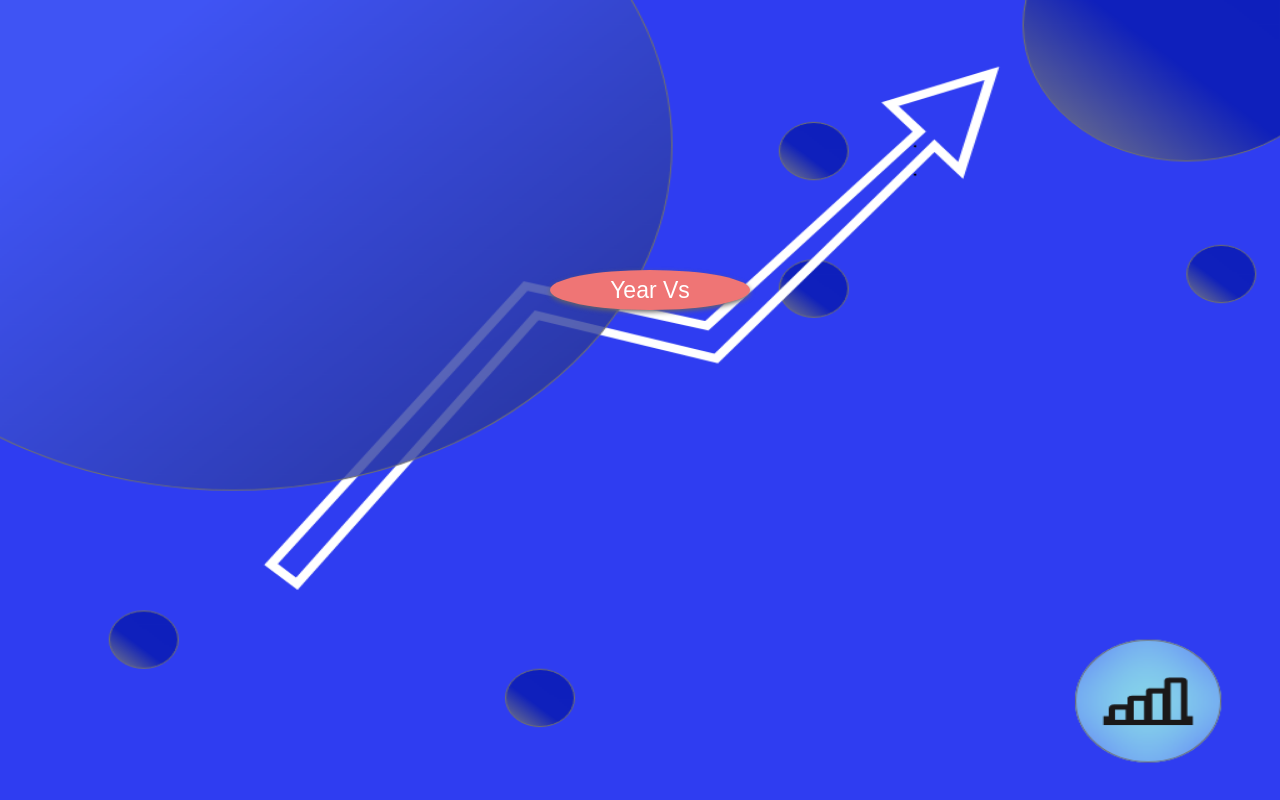
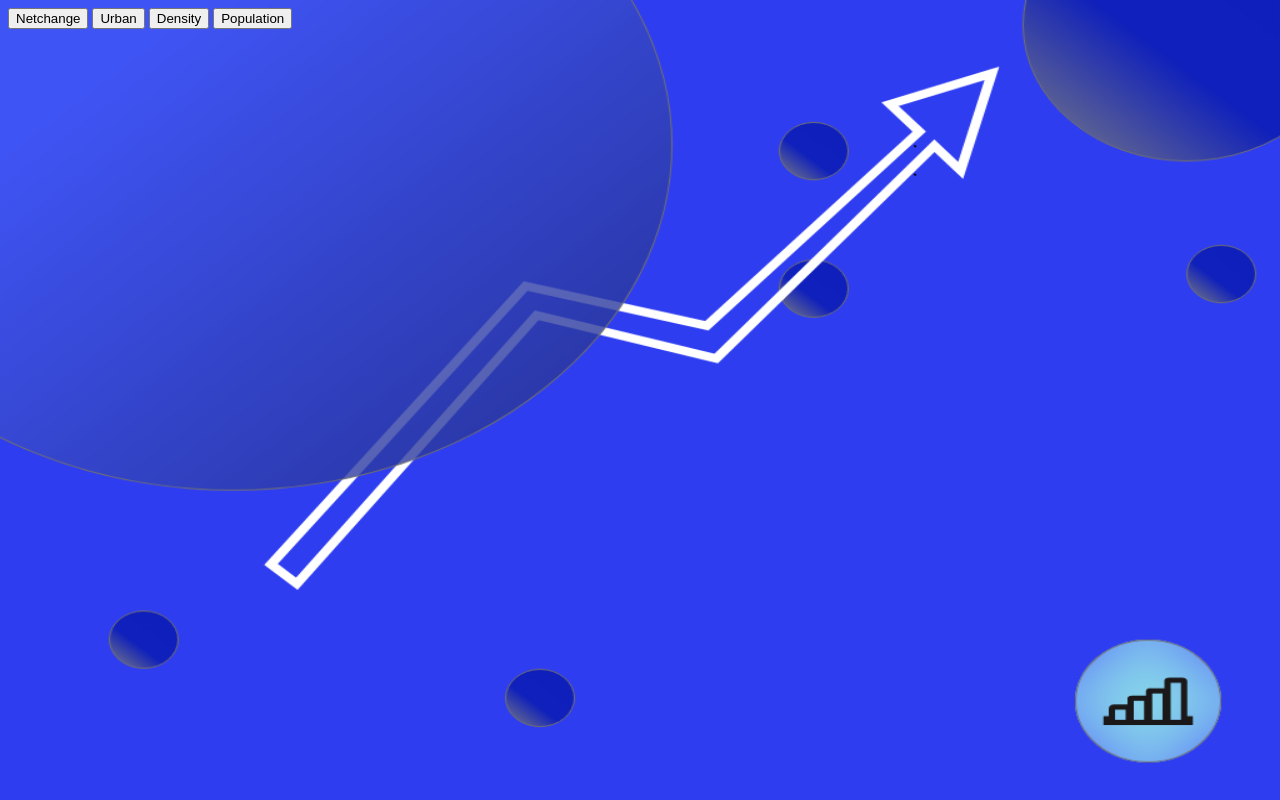
Before and after one commit to Sunsapls/Chart-web-page, a plain HTML site: page index.html in a window 1280 px wide. Drawn offline with Linux system fonts and the light colour scheme.

Commit message:
Update index.html

```diff
--- a/index.html
+++ b/index.html
@@ -7,18 +7,9 @@
  <link rel="stylesheet" href="index.css">
  </head>
 <body>
-<div id="container-floating">
-
-  <div class="nd5 nds" data-toggle="tooltip" data-placement="right"><a href="population.html" target="_parent"><p class="letter">Population</p></a></div>
-  <div class="nd4 nds" data-toggle="tooltip" data-placement="right" ><a href="urban.html" target="_parent"><p class="letter">Urban</p></a>
-  </div>
-  <div class="nd3 nds" data-toggle="tooltip" data-placement="right"><a href="netchange.html" target="_parent"><p class="letter">Net change</p></a>
-  </div>
-  <div class="nd1 nds" data-toggle="tooltip" data-placement="right"><a href="density.html" target="_parent"><p class="letter">Density</p></a>
-  </div>
-
-  <div id="floating-button" data-toggle="tooltip" data-placement="right"><a href="index.html" target="_parent"><p class="letter">Year Vs</p></a>
-  </div>
-</div>
+<a href="netchange.html"><button class="mybutton" id="nd1">Netchange</button></a>
+<a href="urban.html"><button class="mybutton" id="nd2">Urban</button></a>
+<a href="density.html"><button class="mybutton" id="nd3">Density</button></a>
+<a href="population.html"><button class="mybutton" id="nd4">Population</button></a>
 </body>
 </html>
```
